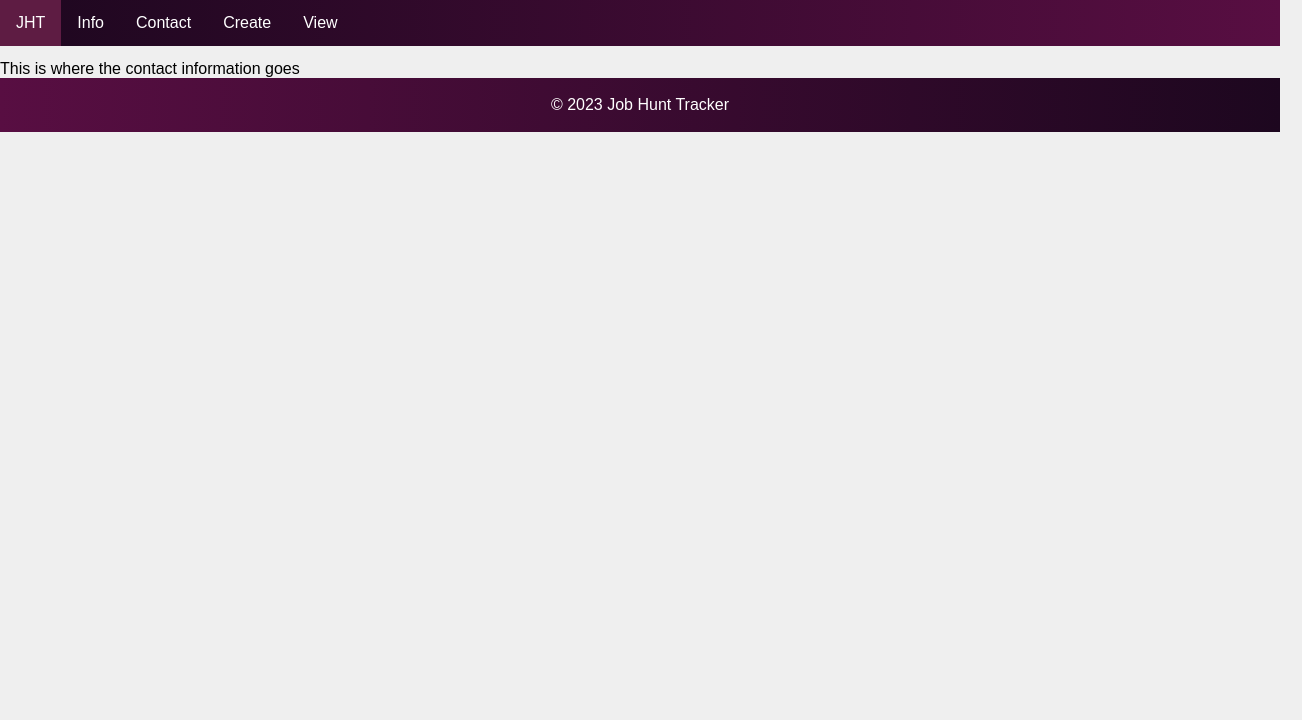
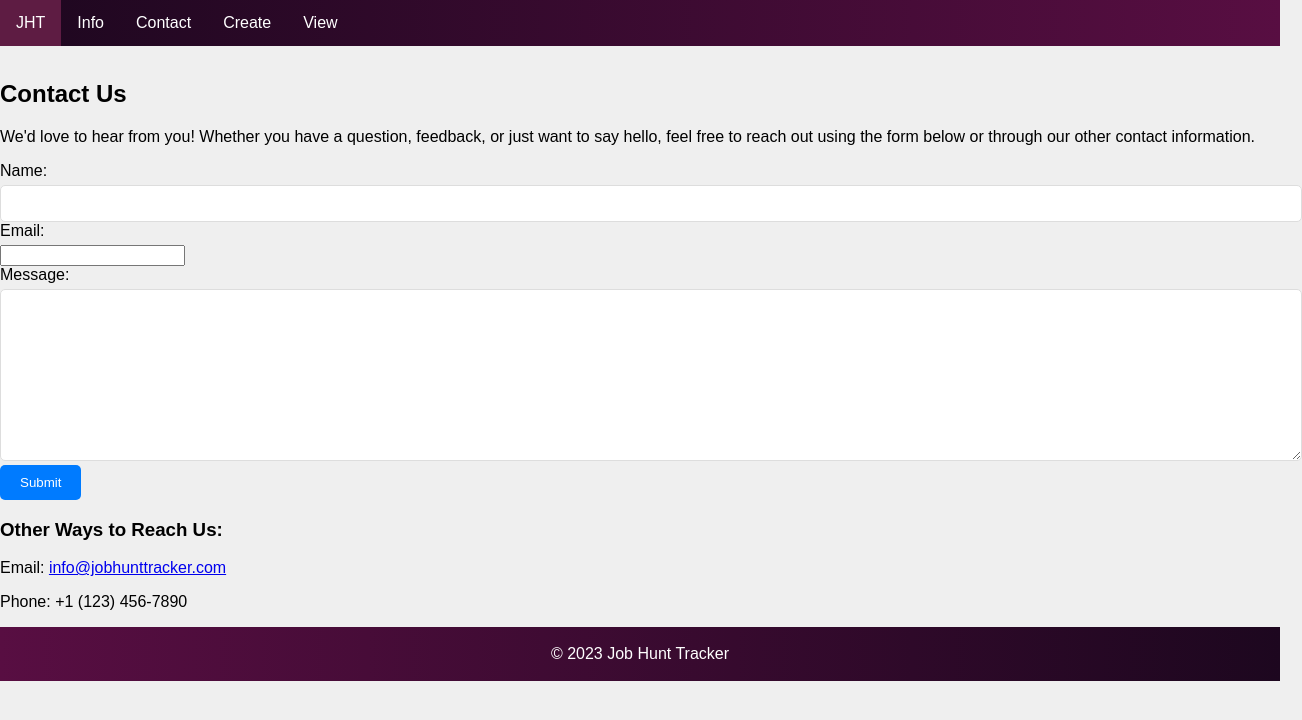
Before and after one commit to teban004/job-hunt-tracker, a React (Create React App) app: page /job-hunt-tracker/contact in a window 1280 px wide. Shown: the top 720 px of the page, 1302 px wide, since content can reach past the window. Built offline with nearby package versions, Linux system fonts and the light colour scheme.

Commit message:
added dummy Contact form

```diff
--- a/src/Pages/Contact.js
+++ b/src/Pages/Contact.js
@@ -2,7 +2,27 @@ function Contact() {
 
     return (
       <div className="contact">
-        This is where the contact information goes
+        <h2>Contact Us</h2>
+            <p>We'd love to hear from you! Whether you have a question, feedback, or just want to say hello, feel free to reach out using the form below or through our other contact information.</p>
+
+            <form action="#" method="post">
+                <label for="name">Name:</label>
+                <input type="text" id="name" name="name" required />
+
+                <label for="email">Email:</label>
+                <input type="email" id="email" name="email" required />
+
+                <label for="message">Message:</label>
+                <textarea id="message" name="message" rows="4" required></textarea>
+
+                <button type="submit">Submit</button>
+            </form>
+
+            <div class="contact-info">
+                <h3>Other Ways to Reach Us:</h3>
+                <p>Email: <a href="mailto:info@jobhunttracker.com">info@jobhunttracker.com</a></p>
+                <p>Phone: +1 (123) 456-7890</p>
+            </div>
       </div>
     );
   }
```
